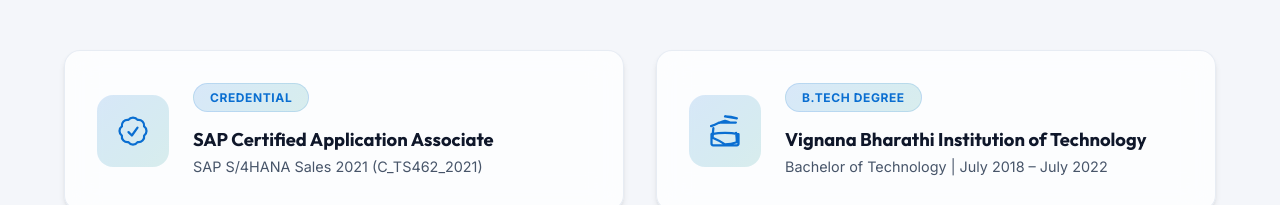
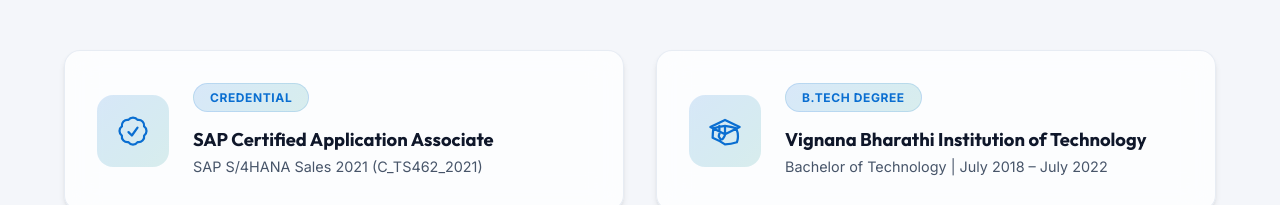
Before and after one commit to phanibhushan1911/vishnupriya-portfolio, a React (Vite) app: page / in a window 1280 px wide. Shown: the part 4270-4475 px from the top of the page. Built offline with nearby package versions, Linux system fonts and the light colour scheme.

Commit message:
fix: replace distorted academic cap SVG icon in education component

```diff
--- a/src/components/Education.tsx
+++ b/src/components/Education.tsx
@@ -30,7 +30,7 @@ export const Education: React.FC = () => {
         <article className="glass-card cert-badge-wrapper">
           <div className="cert-logo" aria-hidden="true">
             <svg xmlns="http://www.w3.org/2000/svg" fill="none" viewBox="0 0 24 24" strokeWidth="1.5" stroke="currentColor">
-              <path strokeLinecap="round" strokeLinejoin="round" d="M4.26 10.147a60.438 60.438 0 0 0-.491 6.347A48.62 48.62 0 0 1 12 20.9c2.79 0 5.437-.478 7.9-1.363a60.436 60.436 0 0 0-.491-6.347m-15.4 0A48.536 48.536 0 0 0 3 14.152m5.609-7.79H19.25m-10.64 0a48.536 48.536 0 0 1 3.39-1.166m3.39 1.166a48.62 48.62 0 0 0-3.39-1.166m-3.39 1.166c-.347.079-.691.17-1.033.272m3.007-.978a48.536 48.536 0 0 1-3.007.978m0 0a48.537 48.537 0 0 1-4.887 2.112M12 2.25c2.79 0 5.437.478 7.9 1.363L12 2.25ZM3 14.152v6.248a1.125 1.125 0 0 0 1.125 1.125h15.75c.621 0 1.125-.504 1.125-1.125v-6.248M3 14.152a48.567 48.567 0 0 1 18 0" />
+              <path strokeLinecap="round" strokeLinejoin="round" d="M4.26 10.147a60.436 60.436 0 0 0-.491 6.347A48.62 48.62 0 0 1 12 20.9c2.785 0 5.43-.478 7.893-1.363.15-.385.279-.78.386-1.187.244-.93.364-1.892.364-2.848 0-1.578-.316-3.11-.91-4.553M4.26 10.147a48.69 48.69 0 0 1 7.74-1.637m0 0a48.67 48.67 0 0 1 7.74 1.637m-7.74-1.637v5.625c0 .597-.172 1.17-.492 1.661l-.855 1.312a1.125 1.125 0 0 1-1.89 0l-.855-1.312A2.25 2.25 0 0 1 8.25 14.13V8.51M2.25 9.375 12 4.625l9.75 4.75-9.75 4.75-9.75-4.75Z" />
             </svg>
           </div>
           <div className="cert-details">
```
